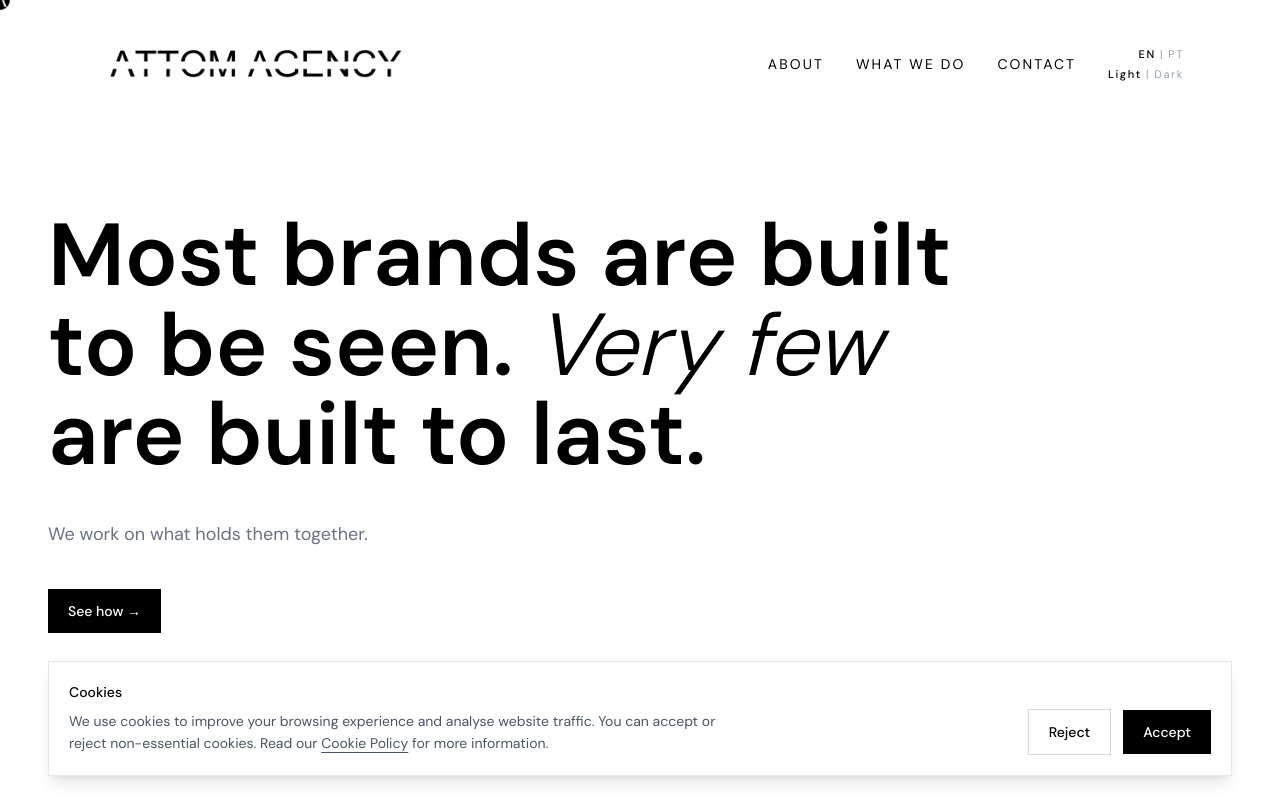
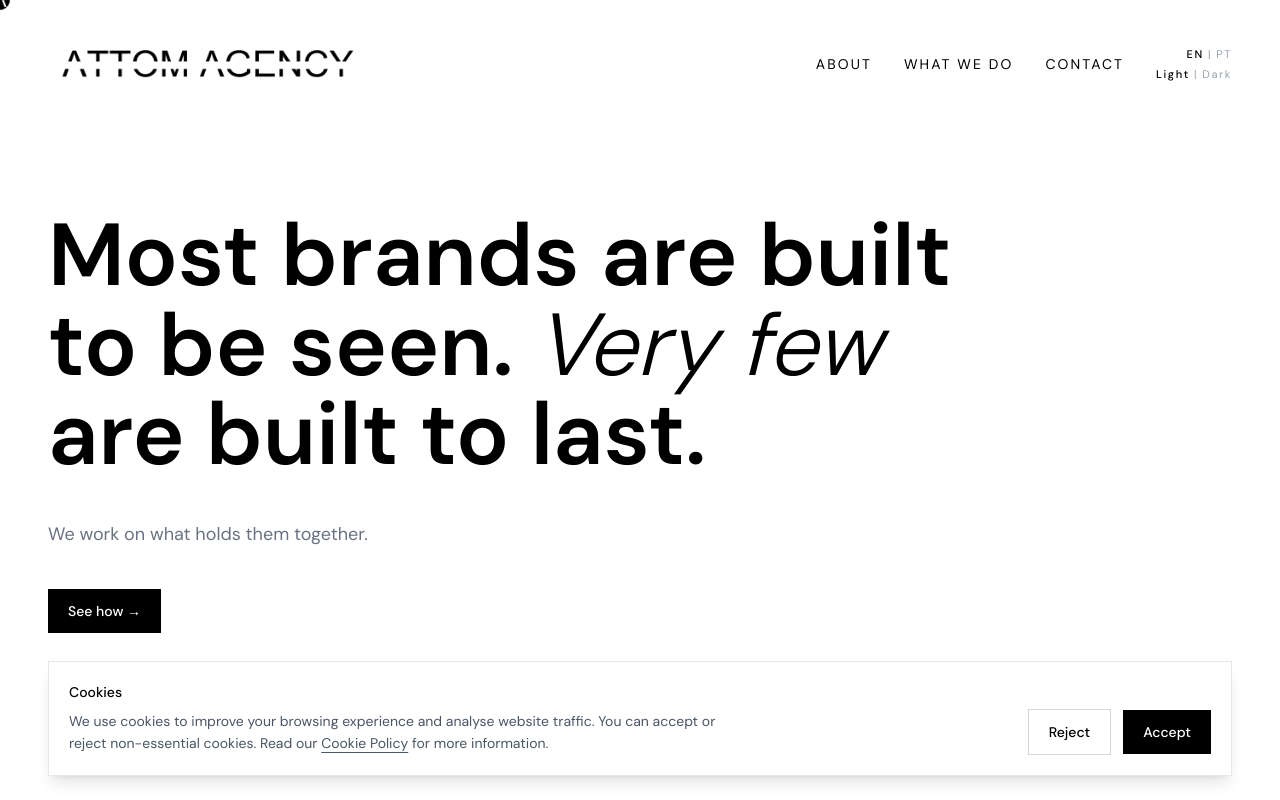
Before and after one commit to helloatomagency-arch/attom-website, a Next.js app: page / in a window 1280 px wide. Built offline with nearby package versions, Linux system fonts and the light colour scheme.

Commit message:
Fix alinhamento logo homepage

```diff
--- a/app/page.tsx
+++ b/app/page.tsx
@@ -21,12 +21,12 @@
   };
 
   return (
-    <main className={`min-h-screen flex flex-col px-6 pb-0 md:px-12 ${isDark ? "bg-black text-white" : "bg-white text-black"}`}>
+    <main className={`min-h-screen flex flex-col ${isDark ? "bg-black text-white" : "bg-white text-black"}`}>
 
       <Header />
 
       {/* ── HERO ── */}
-      <section className="flex flex-1 items-center">
+      <section className="flex flex-1 items-center px-6 md:px-12">
         <div className="max-w-5xl">
           <h1 className="text-5xl font-semibold leading-[1.05] md:text-[5.5rem] md:leading-[1.02]">
             Most brands are built
```
